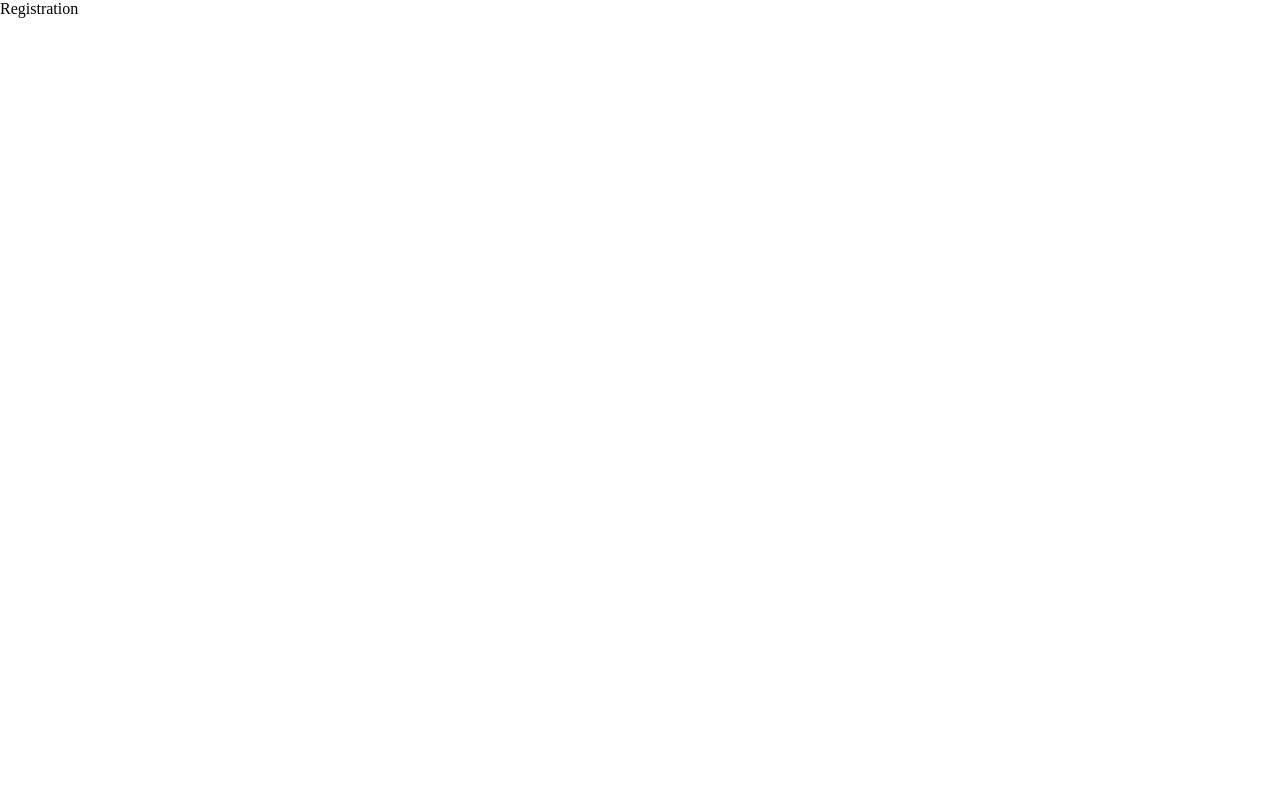
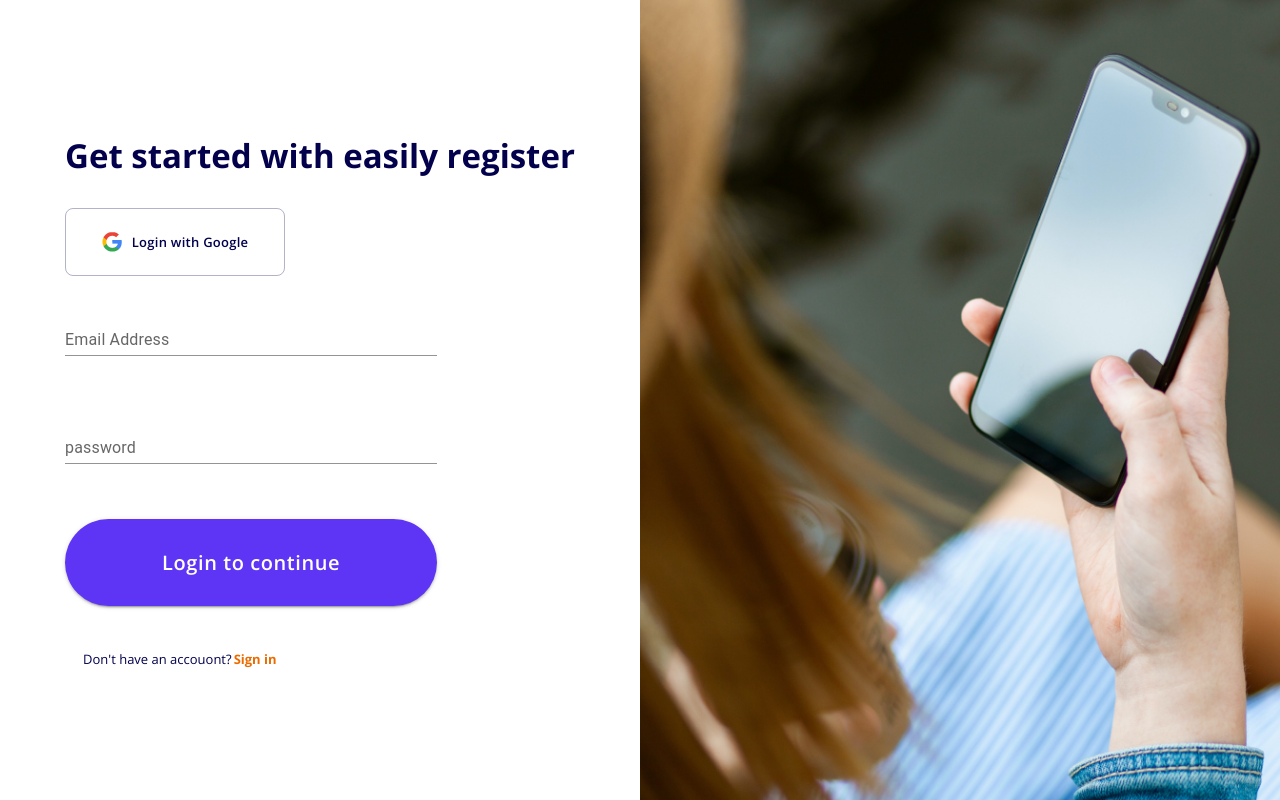
Before and after one commit to devShawon/chatting-app-alap, a React (Vite) app: page /registration in a window 1280 px wide. Built offline with nearby package versions, Linux system fonts and the light colour scheme.

Commit message:
login page done

```diff
--- a/index.html
+++ b/index.html
@@ -9,7 +9,7 @@
     <!-- google fonts here -->
     <link rel="preconnect" href="https://fonts.googleapis.com">
     <link rel="preconnect" href="https://fonts.gstatic.com" crossorigin>
-    <link href="https://fonts.googleapis.com/css2?family=Open+Sans:ital,wght@0,300..800;1,300..800&display=swap" rel="stylesheet">
+    <link href="https://fonts.googleapis.com/css2?family=Nunito:ital,wght@0,200..1000;1,200..1000&family=Open+Sans:ital,wght@0,300..800;1,300..800&family=Poppins:wght@300;400;500;600;700;800&display=swap" rel="stylesheet">
   </head>
   <body>
     <div id="root"></div>
--- /dev/null
+++ b/src/components/utilities/HyperLink.jsx
@@ -0,0 +1,10 @@
+import React from 'react'
+import { Link } from 'react-router-dom'
+
+const HyperLink = ({path, className, style, text}) => {
+  return (
+    <Link to={path} className= {className} style={style}>{text}</Link>
+  )
+}
+
+export default HyperLink
--- a/src/index.css
+++ b/src/index.css
@@ -1,9 +1,24 @@
+:root{
+    --primary: #03014C;
+    --secondary: #5F35F5;
+    --open: "Open Sans", sans-serif;
+    --poppins: "Poppins", sans-serif;
+    --nunito: "Nunito", sans-serif;
+}
 *{
     padding: 0;
     margin: 0;
     box-sizing: border-box;
 }
-:root{
-    --primary: #03014C;
-    --open: "Open Sans", sans-serif;
+a{
+    text-decoration: none;
+    display: inline-block;
 }
+ol,ul{
+    list-style-type: none;
+}
+.img{
+    width: 100%;
+    height: 100%;
+    object-fit: cover;
+}
--- a/src/pages/auth/Login.jsx
+++ b/src/pages/auth/Login.jsx
@@ -3,7 +3,29 @@ import './auth.css'
 
 import Box from '@mui/material/Box';
 import Grid from '@mui/material/Grid';
+import TextField from '@mui/material/TextField';
 import Heading from '../../components/utilities/Heading';
+import Image from '../../components/utilities/Image';
+
+import google from '../../assets/images/login/google.png'
+import loginImg from '../../assets/images/login/login-img.png'
+
+import { styled } from '@mui/material/styles';
+import Button from '@mui/material/Button';
+import Stack from '@mui/material/Stack';
+import HyperLink from '../../components/utilities/HyperLink';
+
+const ColorButton = styled(Button)(() => ({
+  backgroundColor: '#5F35F5',
+  paddingTop: '26px',
+  paddingBottom: '26px',
+  marginTop: '55px',
+  fontFamily: '"Open Sans", sans-serif',
+  textTransform: 'none',
+  color: '#FFF',
+  fontSize: '20px',
+  fontWeight: '600',
+}));
 
 const Login = () => {
   return (
@@ -17,15 +39,34 @@ const Login = () => {
                         classname= 'loginheading'
                         text= 'Login to your account!'
                     />
-                    <Heading
-                        Heading={'h6'}
-                        classname= 'logingoogle'
-                        text= 'Login with Google'
-                    />
+                    <div className='logingooglebox'>
+                      <div style={{width: '20px', height: '20px', overflow: 'hidden'}}>
+                        <Image src={google} alt= 'google' classname='img' />
+                      </div>
+                      <Heading
+                          Heading={'h6'}
+                          classname= 'logingoogle'
+                          text= 'Login with Google'
+                      />
+                    </div>
+                      <form action="" method=''>
+                        <div style={{display: 'flex', flexDirection: 'column'}}>
+                          <TextField id="standard-basic" placeholder='Youraddres@email.com' label="Email Address" variant="standard" style={{width: '372px', marginTop: '32px'}} />
+                          <TextField id="standard-basic" placeholder='Enter your password' label="password" variant="standard" style={{marginTop: '60px', placeholderTextColor: 'red'}}/>
+                        </div>
+                      </form>
+                      <Stack >
+                        <ColorButton variant="contained">Login to continue</ColorButton>
+                      </Stack>
+                      <div style={{marginTop:'44px', marginLeft: '18px'}}>
+                        <p style={{fontSize: '13px', fontFamily: '"Open Sans", sans-serif', fontWeight: '400', color: '#03014C', display: 'flex', alignItems: 'center', columnGap:'2px'}}>Don't have an accouont? <HyperLink path= '/registration' style= {{fontWeight: '700', color: '#EA6C00'}} text= 'Sign up' /> </p>
+                      </div>
                 </div>
               </Grid>
               <Grid item xs={6}>
-                  <div style={{width: '100%', height: '100vh', backgroundColor: 'red'}}></div>
+                  <div style={{width: '100%', height: '100vh', overflow: 'hidden'}}>
+                    <Image src={loginImg} alt= 'image' classname= 'img' />
+                  </div>
               </Grid>
           </Grid>
       </Box>
--- a/src/pages/auth/Registration.jsx
+++ b/src/pages/auth/Registration.jsx
@@ -1,8 +1,78 @@
 import React from 'react'
+import './auth.css'
+
+import Box from '@mui/material/Box';
+import Grid from '@mui/material/Grid';
+import TextField from '@mui/material/TextField';
+import Heading from '../../components/utilities/Heading';
+import Image from '../../components/utilities/Image';
+
+import google from '../../assets/images/login/google.png'
+import loginImg from '../../assets/images/login/login-img.png'
+
+import { styled } from '@mui/material/styles';
+import Button from '@mui/material/Button';
+import Stack from '@mui/material/Stack';
+import HyperLink from '../../components/utilities/HyperLink';
+
+const ColorButton = styled(Button)(() => ({
+  backgroundColor: '#5F35F5',
+  paddingTop: '26px',
+  paddingBottom: '26px',
+  marginTop: '55px',
+  fontFamily: '"Open Sans", sans-serif',
+  textTransform: 'none',
+  color: '#FFF',
+  fontSize: '20px',
+  fontWeight: '600',
+  width: '372px',
+  borderRadius: '86px'
+}));
 
 const Registration = () => {
   return (
-    <div>Registration</div>
+    <>
+        <Box sx={{ flexGrow: 1 }}>
+          <Grid container >
+              <Grid item xs={6} style={{display: 'flex', alignItems:'center', justifyContent: 'center',}}>
+                <div>
+                    <Heading
+                        Heading={'h4'}
+                        classname= 'loginheading'
+                        text= 'Get started with easily register'
+                    />
+                    <div className='logingooglebox'>
+                      <div style={{width: '20px', height: '20px', overflow: 'hidden'}}>
+                        <Image src={google} alt= 'google' classname='img' />
+                      </div>
+                      <Heading
+                          Heading={'h6'}
+                          classname= 'logingoogle'
+                          text= 'Login with Google'
+                      />
+                    </div>
+                      <form action="" method=''>
+                        <div style={{display: 'flex', flexDirection: 'column', width: '372px'}}>
+                          <TextField id="standard-basic" placeholder='Youraddres@email.com' label="Email Address" variant="standard" style={{width: '372px', marginTop: '32px'}} />
+                          <TextField id="standard-basic" placeholder='Enter your password' label="password" variant="standard" style={{marginTop: '60px', placeholderTextColor: 'red'}}/>
+                        </div>
+                      </form>
+                      <Stack >
+                        <ColorButton variant="contained">Login to continue</ColorButton>
+                      </Stack>
+                      <div style={{marginTop:'44px', marginLeft: '18px'}}>
+                        <p style={{fontSize: '13px', fontFamily: '"Open Sans", sans-serif', fontWeight: '400', color: '#03014C', display: 'flex', alignItems: 'center', columnGap:'2px'}}>Don't have an accouont?<HyperLink path= '/' style= {{fontWeight: '700', color: '#EA6C00'}} text= 'Sign in' /></p>
+                      </div>
+                </div>
+              </Grid>
+              <Grid item xs={6}>
+                  <div style={{width: '100%', height: '100vh', overflow: 'hidden'}}>
+                    <Image src={loginImg} alt= 'image' classname= 'img' />
+                  </div>
+              </Grid>
+          </Grid>
+      </Box>
+    </>
   )
 }
 
--- a/src/pages/auth/auth.css
+++ b/src/pages/auth/auth.css
@@ -3,6 +3,18 @@
     font-family: var(--open);
     color: var(--primary);
     font-weight: 700;
+}
+.logingooglebox{
+    display: flex;
+    align-items: center;
+    justify-content: center;
+    column-gap: 10px;
+    margin-top: 30px;
+    padding-top: 23px;
+    padding-bottom: 23px;
+    width: 220px;
+    border: 1px solid rgba(3, 1, 76, 0.3) ;
+    border-radius: 8px;
 }
 .logingoogle{
     color: var(--primary);
```
Also changed, not shown: src/assets/images/login/google.png (added), src/assets/images/login/login-img.png (added).
